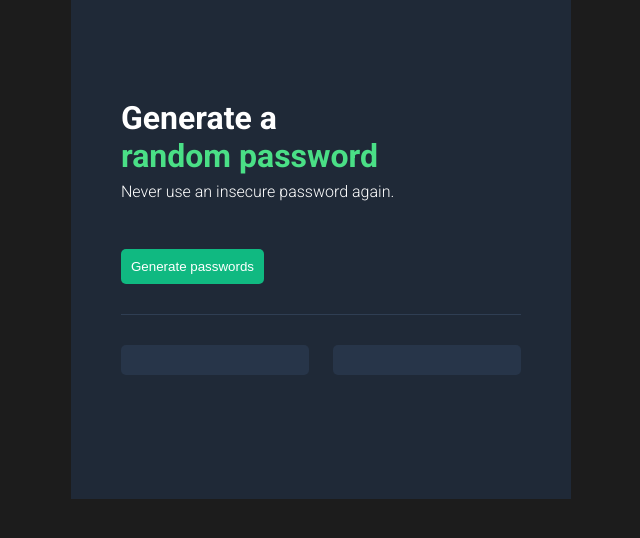
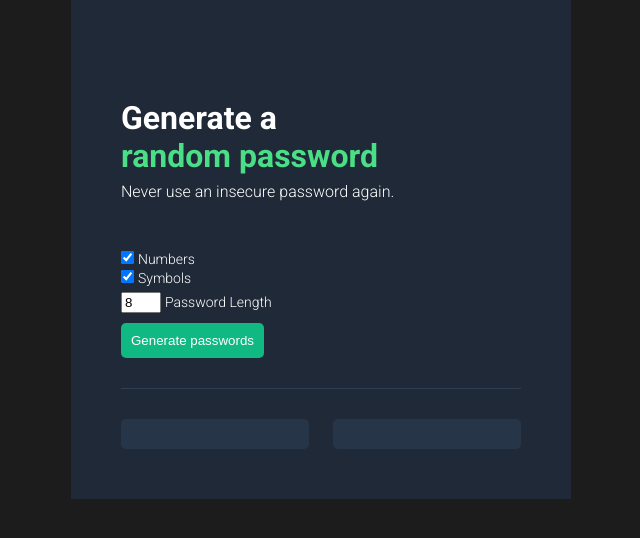
Before and after one commit to cnnsilveira/password-generator, a PHP site: page / in a window 1280 px wide. Shown: the part 151-689 px from the top of the page, without its empty margins (319-959 px from the left). Run offline with PHP 8.4, Linux system fonts and the light colour scheme.

Commit message:
adding features

```diff
--- a/style.css
+++ b/css/style.css
@@ -39,6 +39,19 @@ body {
     margin-top: 7px;
     font-weight: 300
 }
+.checkbox-wrap {
+    margin-bottom: 5px;
+}
+.length-wrap {
+    margin-bottom: 10px;
+}
+.checkbox-wrap label, .length-wrap label {
+    font-weight: 300;
+    font-size: 14px;
+}
+.length-wrap input {
+    width: 32px;
+}
 .btn-wrap {
     border-bottom: 1px solid #2F3E53;
 }
@@ -63,7 +76,6 @@ body {
     border-radius: 5px;
     background: #273549;
     color: #55F991;
-    /* cursor: pointer; */
     display: flex;
     align-items: center;
     justify-content: center;
--- a/index.html
+++ b/index.html
@@ -4,7 +4,7 @@
         <title>Password Generator</title>
         <meta charset="UTF-8">
         <meta name="viewport" content="width=device-width, initial-scale=1">
-        <link href="style.css" rel="stylesheet">
+        <link href="css/style.css" rel="stylesheet">
     </head>
     <body>
         <div class="content-box">
@@ -15,19 +15,33 @@
                     <p>Never use an insecure password again.</p>
                 </div>
                 <div class="content-wrap">
+                    <div class="checkbox-wrap">
+                        <div>
+                            <input type="checkbox" id="numbers" name="numbers" checked>
+                            <label for="numbers">Numbers</label>
+                        </div>
+                        <div>
+                            <input type="checkbox" id="symbols" name="symbols" checked>
+                            <label for="symbols">Symbols</label>
+                        </div>
+                    </div>
+                    <div class="length-wrap">
+                        <input type="number" min="1" max="20" value="8" name="length" id="length">
+                        <label for="length">Password Length</label>
+                    </div>
                     <div class="btn-wrap">
                         <button id="pw-btn" onclick="generatePw()">Generate passwords</button>
                     </div>
                     <div class="pw-wrap">
-                        <div id="first-pw" class="pw-div"></div>
-                        <div id="second-pw" class="pw-div"></div>
+                        <div id="first-pw" class="pw-div" onclick="copyOnClick(firstPw)"></div>
+                        <div id="second-pw" class="pw-div" onclick="copyOnClick(secondPw)"></div>
                     </div>
-                    <!-- <div class="last-wrap">
-                        <p>(Click to copy)</p>
-                    </div> -->
+                    <div class="last-wrap">
+                        <p class="copy-text"></p>
+                    </div>
                 </div>
             </div>
         </div>
-        <script src="index.js"></script>
+        <script src="js/main.js"></script>
     </body>
 </html>
--- a/index.js
+++ /dev/null
@@ -1,20 +0,0 @@
-const characters = ["A","B","C","D","E","F","G","H","I","J","K","L","M",
-"N","O","P","Q","R","S","T","U","V","W","X","Y","Z","a","b","c","d","e",
-"f","g","h","i","j","k","l","m","n","o","p","q","r","s","t","u","v","w",
-"x","y","z", "0", "1", "2", "3", "4", "5", "6", "7", "8", "9","~","`",
-"!","@","#","$","%","^","&","*","(",")","_","-","+","=","{","[","}","]",
-",","|",":",";","<",">",".","?","/"];
-
-let firstPw = document.querySelector("#first-pw")
-let secondPw = document.querySelector("#second-pw")
-
-function generatePw() {
-    firstPw.textContent = ""
-    secondPw.textContent = ""
-    for (let i = 0; i < 16; i++) {
-        firstRandom = Math.floor(Math.random() * characters.length)
-        secondRandom = Math.floor(Math.random() * characters.length)
-        firstPw.textContent += characters[firstRandom]
-        secondPw.textContent += characters[secondRandom]
-    }
-}
--- /dev/null
+++ b/js/main.js
@@ -0,0 +1,83 @@
+const letters = ["A","B","C","D","E","F","G","H","I","J","K","L","M","N","O","P","Q","R","S","T","U","V","W","X","Y","Z","a","b","c","d","e","f","g","h","i","j","k","l","m","n","o","p","q","r","s","t","u","v","w","x","y","z"];
+const numbers = ["0", "1", "2", "3", "4", "5", "6", "7", "8", "9"];
+const symbols = ["~","`","!","@","#","$","%","^","&","*","(",")","_","-","+","=","{","[","}","]",",","|",":",";","<",">",".","?","/"];
+
+let firstPw  = document.querySelector("#first-pw");
+let secondPw = document.querySelector("#second-pw");
+let copyText = document.querySelector(".copy-text");
+
+function toggleCheck(condition, array, secondArray) {
+    if (condition) {
+        array = array.concat(secondArray);
+    }
+    return array;
+}
+
+function checkedCheck(condition) {
+    if (condition.checked) {
+        return true;
+    } else {
+        return false;
+    }
+}
+
+function randomizer(element, array) {
+    let number = Math.floor(Math.random() * array.length);
+    element.textContent += array[number];
+}
+
+function generatePw() {
+    firstPw.textContent  = "";
+    secondPw.textContent = "";
+
+    let characters = [];
+    characters = characters.concat(letters);
+    characters = toggleCheck(checkedCheck(document.querySelector("#numbers")), characters, numbers);
+    characters = toggleCheck(checkedCheck(document.querySelector("#symbols")), characters, symbols);
+
+    for (let i = 0; i <= document.querySelector("#length").value; i++) {
+        randomizer(firstPw, characters);
+        randomizer(secondPw, characters);
+    }
+
+    copyText.textContent = "Click at the password to copy!";
+    firstPw.style = secondPw.style = "cursor: pointer";
+}
+
+function copyOnClick(element) {
+    if (element.textContent.length != 0) {
+        navigator.clipboard.writeText(element.textContent);
+        copyText.textContent = "Password copied successfully!";
+    }
+}
+
+/*
+to do:
+checkbox and number style
+
+--
+
+Old code to compare
+
+const characters = ["A","B","C","D","E","F","G","H","I","J","K","L","M",
+"N","O","P","Q","R","S","T","U","V","W","X","Y","Z","a","b","c","d","e",
+"f","g","h","i","j","k","l","m","n","o","p","q","r","s","t","u","v","w",
+"x","y","z", "0", "1", "2", "3", "4", "5", "6", "7", "8", "9","~","`",
+"!","@","#","$","%","^","&","*","(",")","_","-","+","=","{","[","}","]",
+",","|",":",";","<",">",".","?","/"];
+
+let firstPw = document.querySelector("#first-pw")
+let secondPw = document.querySelector("#second-pw")
+
+function generatePw() {
+    firstPw.textContent = ""
+    secondPw.textContent = ""
+    for (let i = 0; i < 16; i++) {
+        firstRandom = Math.floor(Math.random() * characters.length)
+        secondRandom = Math.floor(Math.random() * characters.length)
+        firstPw.textContent += characters[firstRandom]
+        secondPw.textContent += characters[secondRandom]
+    }
+}
+
+*/
```
Also changed, not shown: README.md (added), 1 other file.
